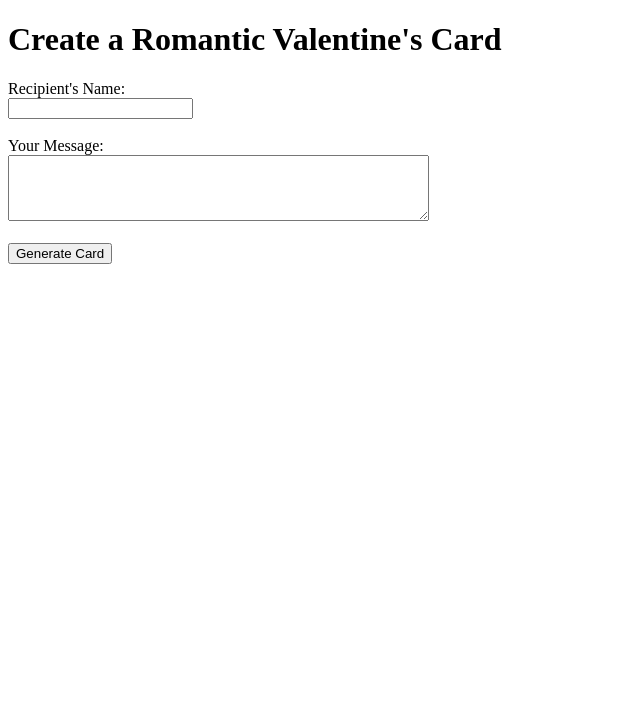
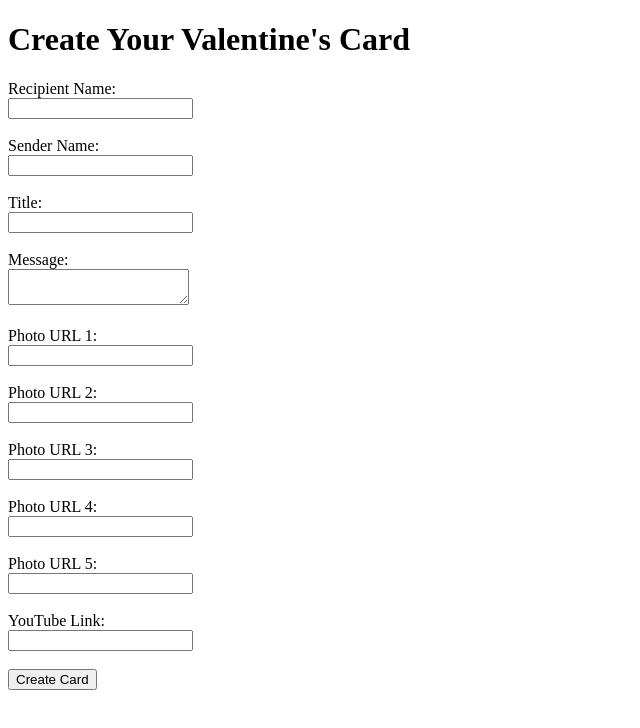
Before and after one commit to RTX3050TI/personalizado-card, a plain HTML site: page index.html in a window 1280 px wide. Shown: the whole page, without its empty margins (0-640 px from the left). Drawn offline with Linux system fonts and the light colour scheme.

Commit message:
Update index.html with Valentine's card form

```diff
--- a/index.html
+++ b/index.html
@@ -3,32 +3,42 @@
 <head>
     <meta charset="UTF-8">
     <meta name="viewport" content="width=device-width, initial-scale=1.0">
-    <title>Valentine's Card Generator</title>
+    <title>Valentine's Card</title>
 </head>
 <body>
-    <h1>Create a Romantic Valentine's Card</h1>
-    <form id="valentineForm">
-        <label for="recipientName">Recipient's Name:</label><br>
+    <h1>Create Your Valentine's Card</h1>
+    <form action="carta.html" method="GET">
+        <label for="recipientName">Recipient Name:</label><br>
         <input type="text" id="recipientName" name="recipientName" required><br><br>
-        <label for="message">Your Message:</label><br>
-        <textarea id="message" name="message" rows="4" cols="50" required></textarea><br><br>
-        <input type="submit" value="Generate Card">
+
+        <label for="senderName">Sender Name:</label><br>
+        <input type="text" id="senderName" name="senderName" required><br><br>
+
+        <label for="title">Title:</label><br>
+        <input type="text" id="title" name="title" required><br><br>
+
+        <label for="message">Message:</label><br>
+        <textarea id="message" name="message" required></textarea><br><br>
+
+        <label for="photo1">Photo URL 1:</label><br>
+        <input type="url" id="photo1" name="photo1"><br><br>
+
+        <label for="photo2">Photo URL 2:</label><br>
+        <input type="url" id="photo2" name="photo2"><br><br>
+
+        <label for="photo3">Photo URL 3:</label><br>
+        <input type="url" id="photo3" name="photo3"><br><br>
+
+        <label for="photo4">Photo URL 4:</label><br>
+        <input type="url" id="photo4" name="photo4"><br><br>
+
+        <label for="photo5">Photo URL 5:</label><br>
+        <input type="url" id="photo5" name="photo5"><br><br>
+
+        <label for="youtubeLink">YouTube Link:</label><br>
+        <input type="url" id="youtubeLink" name="youtubeLink"><br><br>
+
+        <input type="submit" value="Create Card">
     </form>
-    <div id="cardOutput" style="display: none;">
-        <h2>Your Valentine's Card</h2>
-        <p>To: <span id="outputRecipientName"></span></p>
-        <p>Message: <span id="outputMessage"></span></p>
-    </div>
-
-    <script>
-        document.getElementById('valentineForm').addEventListener('submit', function(event) {
-            event.preventDefault();
-            const recipientName = document.getElementById('recipientName').value;
-            const message = document.getElementById('message').value;
-            document.getElementById('outputRecipientName').innerText = recipientName;
-            document.getElementById('outputMessage').innerText = message;
-            document.getElementById('cardOutput').style.display = 'block';
-        });
-    </script>
 </body>
 </html>
```
